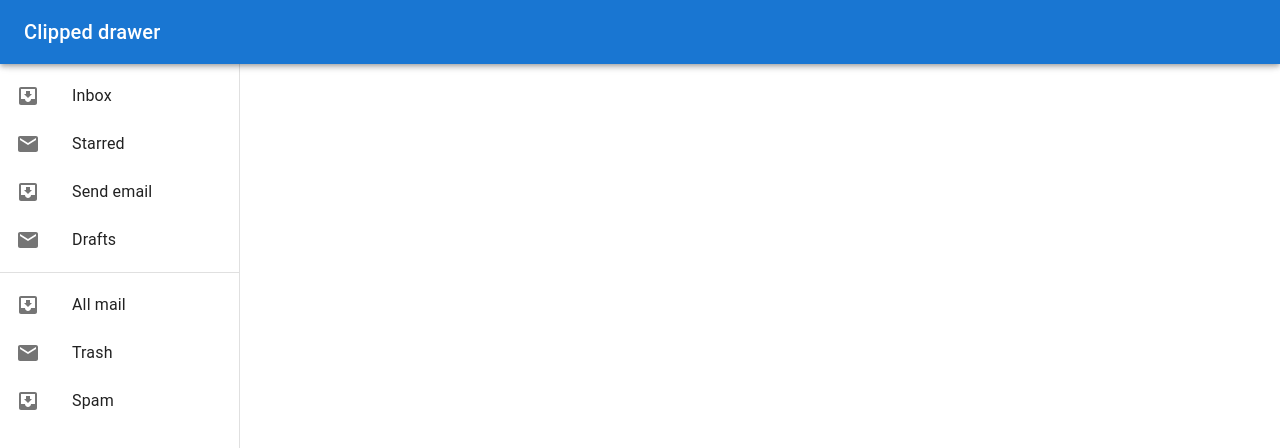
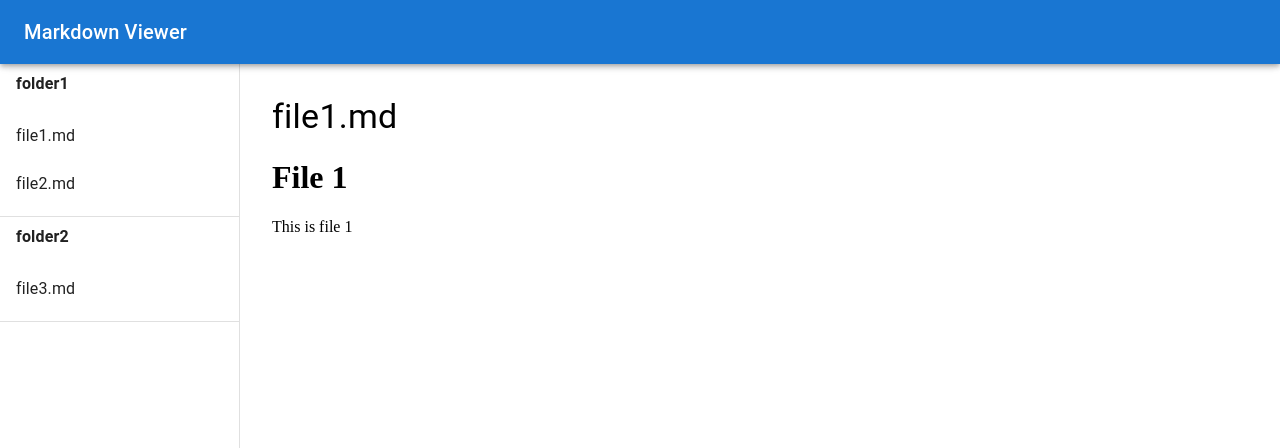
Before and after one commit to nrod968/nrod968.github.io, a React (Create React App) app: page /folder1/file1.md in a window 1280 px wide. Shown: the top 448 px of the page. Built offline with nearby package versions, Linux system fonts and the light colour scheme.

Commit message:
A basic folder structure sensitive drawer

```diff
--- a/package.json
+++ b/package.json
@@ -13,6 +13,7 @@
     "npm": "^11.2.0",
     "react": "^19.0.0",
     "react-dom": "^19.0.0",
+    "react-markdown": "^10.1.0",
     "react-router-dom": "^6.14.1",
     "react-scripts": "^5.0.1"
   },
--- /dev/null
+++ b/public/docs-structure.json
@@ -0,0 +1,9 @@
+{
+    "folder1": [
+        "file1.md",
+        "file2.md"
+    ],
+    "folder2": [
+        "file3.md"
+    ]
+}
--- /dev/null
+++ b/public/docs/folder1/file1.md
@@ -0,0 +1,2 @@
+# File 1
+This is file 1
--- a/src/App.tsx
+++ b/src/App.tsx
@@ -1,19 +1,18 @@
-import { BrowserRouter as Router, Route, Routes } from "react-router-dom";
-import React from "react";
-import Navbar from "./components/Navbar";
-import Home from "./pages/Home";
-import About from "./pages/About";
-import ClippedDrawer from "./components/ClippedDrawer";
+// App.tsx
+import { BrowserRouter as Router, Routes, Route } from 'react-router-dom';
+import ClippedDrawer from './components/ClippedDrawer';
+import FileViewer from './components/FileViewer';
+import { Typography } from '@mui/material';
 
-const App = () => {
+export default function App() {
     return (
-        <Router> {/* No basename needed if using a user GitHub Pages repo */}
+        <Router>
             <Routes>
-                <Route path="/" element={<Home />} />
-                <Route path="/about" element={<About />} />
+                <Route path="/" element={<ClippedDrawer />}>
+                    <Route path=":folder/:file" element={<FileViewer />} />
+                    <Route path="*" element={<Typography>Select a markdown file from the sidebar</Typography>} />
+                </Route>
             </Routes>
         </Router>
     );
-};
-
-export default App;
+}
--- a/src/components/ClippedDrawer.tsx
+++ b/src/components/ClippedDrawer.tsx
@@ -1,35 +1,31 @@
-import * as React from 'react';
+import React, { useEffect, useState } from 'react';
+import { Link, Outlet, useParams } from 'react-router-dom';
 import Box from '@mui/material/Box';
 import Drawer from '@mui/material/Drawer';
 import AppBar from '@mui/material/AppBar';
-import CssBaseline from '@mui/material/CssBaseline';
 import Toolbar from '@mui/material/Toolbar';
 import List from '@mui/material/List';
+import ListItem from '@mui/material/ListItem';
+import ListItemButton from '@mui/material/ListItemButton';
+import ListItemText from '@mui/material/ListItemText';
 import Typography from '@mui/material/Typography';
 import Divider from '@mui/material/Divider';
-import ListItem from '@mui/material/ListItem';
-import ListItemButton from '@mui/material/ListItemButton';
-import ListItemIcon from '@mui/material/ListItemIcon';
-import ListItemText from '@mui/material/ListItemText';
-import InboxIcon from '@mui/icons-material/MoveToInbox';
-import MailIcon from '@mui/icons-material/Mail';
-import { Theme } from '@mui/material/styles';
+import { fetchFolderStructure } from '../utils/utils';
 
 const drawerWidth = 240;
 
-interface ClippedDrawerProps {
-    children: React.ReactNode;
-}
+export default function ClippedDrawer() {
+    const [folderStructure, setFolderStructure] = useState<Record<string, string[]>>({});
 
-export default function ClippedDrawer({ children }: ClippedDrawerProps) {
+    useEffect(() => {
+        fetchFolderStructure().then(setFolderStructure);
+    }, []);
+
     return (
         <Box sx={{ display: 'flex' }}>
-            <CssBaseline />
-            <AppBar position="fixed" sx={{ zIndex: (theme: Theme) => theme.zIndex.drawer + 1 }}>
+            <AppBar position="fixed" sx={{ zIndex: 1201 }}>
                 <Toolbar>
-                    <Typography variant="h6" noWrap component="div">
-                        Clipped drawer
-                    </Typography>
+                    <Typography variant="h6" noWrap>Markdown Viewer</Typography>
                 </Toolbar>
             </AppBar>
             <Drawer
@@ -42,32 +38,27 @@ export default function ClippedDrawer({ children }: ClippedDrawerProps) {
             >
                 <Toolbar />
                 <Box sx={{ overflow: 'auto' }}>
+                    {Object.entries(folderStructure).map(([folder, files]) => (
+                        <React.Fragment key={folder}>
+                            <Typography sx={{ padding: '8px 16px', fontWeight: 'bold' }}>{folder}</Typography>
                             <List>
-                        {['Inbox', 'Starred', 'Send email', 'Drafts'].map((text, index) => (
-                            <ListItem key={text} disablePadding>
-                                <ListItemButton>
-                                    <ListItemIcon>{index % 2 === 0 ? <InboxIcon /> : <MailIcon />}</ListItemIcon>
-                                    <ListItemText primary={text} />
+                                {files.map((file) => (
+                                    <ListItem key={file} disablePadding>
+                                        <ListItemButton component={Link} to={`/${folder}/${file}`}>
+                                            <ListItemText primary={file} />
                                         </ListItemButton>
                                     </ListItem>
                                 ))}
                             </List>
                             <Divider />
-                    <List>
-                        {['All mail', 'Trash', 'Spam'].map((text, index) => (
-                            <ListItem key={text} disablePadding>
-                                <ListItemButton>
-                                    <ListItemIcon>{index % 2 === 0 ? <InboxIcon /> : <MailIcon />}</ListItemIcon>
-                                    <ListItemText primary={text} />
-                                </ListItemButton>
-                            </ListItem>
+                        </React.Fragment>
                     ))}
-                    </List>
                 </Box>
             </Drawer>
+            {/* Content Area */}
             <Box component="main" sx={{ flexGrow: 1, p: 3 }}>
                 <Toolbar />
-                {children}
+                <Outlet />
             </Box>
         </Box>
     );
--- /dev/null
+++ b/src/components/FileViewer.tsx
@@ -0,0 +1,25 @@
+import React, { useEffect, useState } from 'react';
+import { useParams } from 'react-router-dom';
+import ReactMarkdown from 'react-markdown';
+import Typography from '@mui/material/Typography';
+
+export default function FileViewer() {
+    const { folder, file } = useParams<{ folder: string; file: string }>();
+    const [content, setContent] = useState<string>('');
+
+    useEffect(() => {
+        if (folder && file) {
+            fetch(`${process.env.PUBLIC_URL}/docs/${folder}/${file}`)
+                .then((response) => response.text())
+                .then(setContent)
+                .catch(() => setContent('Error loading file.'));
+        }
+    }, [folder, file]);
+
+    return (
+        <div>
+            <Typography variant="h4" gutterBottom>{file}</Typography>
+            <ReactMarkdown>{content}</ReactMarkdown>
+        </div>
+    );
+}
--- a/src/index.tsx
+++ b/src/index.tsx
@@ -14,8 +14,6 @@ const root = ReactDOM.createRoot(rootElement);
 // Render the app
 root.render(
     <React.StrictMode>
-        <ClippedDrawer>
-            <App />
-        </ClippedDrawer>
+        <App />
     </React.StrictMode>
 );
--- /dev/null
+++ b/src/utils/utils.ts
@@ -0,0 +1,5 @@
+export async function fetchFolderStructure(): Promise<any> {
+    const baseUrl = process.env.PUBLIC_URL || '';
+    const response = await fetch(`${baseUrl}/docs-structure.json`);
+    return response.json();
+}
```
Also changed, not shown: public/docs/folder1/file2.md (added, +2 -0 lines), public/docs/folder2/file3.md (added, +2 -0 lines), 1 other file (tests, documents, lock files or other folders). Lines whose indentation alone changed are shown as unchanged.
